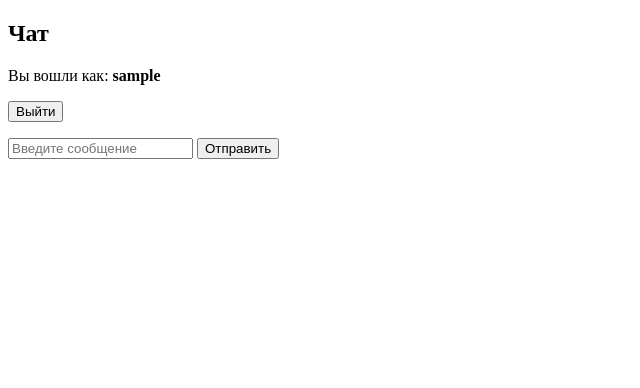
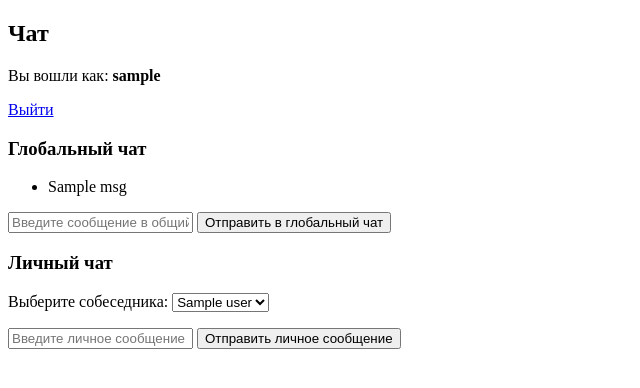
Before and after one commit to Antongo22/SimpleWebsocketChat, a Flask app: template templates/chat.html in a window 1280 px wide. Shown: the top 388 px of the page, without its empty margins (0-640 px from the left). Run offline with Flask 3, Linux system fonts and the light colour scheme; the template is opened without the code that fills it: most values are stand-ins (such as "Sample title", 1, 10 or a date in 2020); some libraries are stand-ins or nearby versions.

Commit message:
глобальный и личные чаты

```diff
--- a/app.py
+++ b/app.py
@@ -1,67 +1,113 @@
 from flask import Flask, render_template, request, redirect, url_for, session
-from flask_socketio import SocketIO, send
-from flask_login import LoginManager, UserMixin, login_user, login_required, logout_user, current_user
+from flask_socketio import SocketIO, send, emit
+from functools import wraps
 
 app = Flask(__name__)
-app.secret_key = "supersecretkey"
+app.config["SECRET_KEY"] = "supersecretkey"
+socketio = SocketIO(app)
 
-# Настройки SocketIO
-socketio = SocketIO(app, cors_allowed_origins="*")
-
-# Настройки Flask-Login
-login_manager = LoginManager()
-login_manager.init_app(app)
-
-# Список пользователей (логин: пароль)
-USERS = {
+# Демо-база пользователей (логины и пароли)
+users = {
     "user1": "password1",
-    "user2": "password2"
+    "user2": "password2",
+    "user3": "password3"
 }
 
-# Класс пользователя
-class User(UserMixin):
-    def __init__(self, username):
-        self.id = username
+# Хранение сообщений в памяти (глобальный и личные чаты)
+global_messages = []  # Глобальный чат
+private_messages = {}  # Личные сообщения {("user1", "user2"): ["msg1", "msg2"]}
 
-@login_manager.user_loader
-def load_user(username):
-    if username in USERS:
-        return User(username)
-    return None
+# Хранение WebSocket-сессий пользователей
+user_sessions = {}
 
-# Главная страница (авторизация)
-@app.route("/", methods=["GET", "POST"])
+# Декоратор авторизации
+def login_required(f):
+    @wraps(f)
+    def decorated_function(*args, **kwargs):
+        if "username" not in session:
+            return redirect(url_for("login"))
+        return f(*args, **kwargs)
+    return decorated_function
+
+# Главная страница
+@app.route("/")
+def index():
+    return redirect(url_for("login"))
+
+# Логин
+@app.route("/login", methods=["GET", "POST"])
 def login():
     if request.method == "POST":
         username = request.form["username"]
         password = request.form["password"]
 
-        if username in USERS and USERS[username] == password:
-            user = User(username)
-            login_user(user)
+        if username in users and users[username] == password:
+            session["username"] = username
             return redirect(url_for("chat"))
 
     return render_template("login.html")
 
-# Чат (доступен только авторизованным пользователям)
+# Выход
+@app.route("/logout")
+@login_required
+def logout():
+    session.pop("username", None)
+    return redirect(url_for("login"))
+
+# Страница чата
 @app.route("/chat")
 @login_required
 def chat():
-    return render_template("chat.html", username=current_user.id)
+    return render_template(
+        "chat.html",
+        username=session["username"],
+        users=users.keys(),
+        global_messages=global_messages
+    )
 
-# Выход из системы
-@app.route("/logout")
-@login_required
-def logout():
-    logout_user()
-    return redirect(url_for("login"))
+# WebSocket: подключение
+@socketio.on("connect")
+def handle_connect():
+    username = session.get("username")
+    if username:
+        user_sessions[username] = request.sid
+        print(f"{username} подключился. SID: {request.sid}")
 
-# Обработчик сообщений по WebSocket
+# WebSocket: обработка сообщений
 @socketio.on("message")
 @login_required
-def handle_message(msg):
-    full_msg = f"{current_user.id}: {msg}"
-    send(full_msg, broadcast=True)
+def handle_message(data):
+    sender = session["username"]
+    msg_type = data["type"]  # "global" или "private"
+    message = data["message"]
+
+    if msg_type == "global":
+        full_msg = f"{sender}: {message}"
+        global_messages.append(full_msg)
+        send(full_msg, broadcast=True)  # Всем отправляем
+
+    elif msg_type == "private":
+        recipient = data["recipient"]
+        if recipient in user_sessions:
+            full_msg = f"(ЛС от {sender}): {message}"
+
+            # Сохраняем личные сообщения
+            chat_key = tuple(sorted([sender, recipient]))
+            if chat_key not in private_messages:
+                private_messages[chat_key] = []
+            private_messages[chat_key].append(full_msg)
+
+            # Отправляем только получателю
+            emit("private_message", full_msg, to=user_sessions[recipient])
+            emit("private_message", full_msg, to=request.sid)  # Чтобы отправитель видел тоже
+
+# WebSocket: отключение
+@socketio.on("disconnect")
+def handle_disconnect():
+    username = session.get("username")
+    if username and username in user_sessions:
+        print(f"{username} отключился.")
+        del user_sessions[username]
 
 if __name__ == "__main__":
     socketio.run(app, debug=True)
--- a/templates/chat.html
+++ b/templates/chat.html
@@ -2,38 +2,75 @@
 <html lang="ru">
 <head>
     <meta charset="UTF-8">
+    <meta name="viewport" content="width=device-width, initial-scale=1.0">
     <title>Чат</title>
-    <script src="https://cdnjs.cloudflare.com/ajax/libs/socket.io/4.5.4/socket.io.js"></script>
+    <script src="https://cdnjs.cloudflare.com/ajax/libs/socket.io/4.6.0/socket.io.js"></script>
 </head>
 <body>
     <h2>Чат</h2>
     <p>Вы вошли как: <strong>{{ username }}</strong></p>
-    <button onclick="logout()">Выйти</button>
+    <a href="{{ url_for('logout') }}">Выйти</a>
 
-    <ul id="messages"></ul>
-    <input id="message" type="text" placeholder="Введите сообщение">
-    <button onclick="sendMessage()">Отправить</button>
+    <h3>Глобальный чат</h3>
+    <ul id="global_messages">
+        {% for msg in global_messages %}
+            <li>{{ msg }}</li>
+        {% endfor %}
+    </ul>
+
+    <input id="global_message" type="text" placeholder="Введите сообщение в общий чат">
+    <button onclick="sendGlobalMessage()">Отправить в глобальный чат</button>
+
+    <h3>Личный чат</h3>
+    <label for="recipient">Выберите собеседника:</label>
+    <select id="recipient">
+        {% for user in users %}
+            {% if user != username %}
+                <option value="{{ user }}">{{ user }}</option>
+            {% endif %}
+        {% endfor %}
+    </select>
+
+    <ul id="private_messages"></ul>
+
+    <input id="private_message" type="text" placeholder="Введите личное сообщение">
+    <button onclick="sendPrivateMessage()">Отправить личное сообщение</button>
 
     <script>
-        var socket = io();
+        var socket = io.connect("http://" + document.domain + ":" + location.port);
 
-        socket.on('message', function(msg) {
-            let li = document.createElement("li");
-            li.textContent = msg;
-            document.getElementById("messages").appendChild(li);
-        });
+        function sendGlobalMessage() {
+            let messageInput = document.getElementById("global_message");
+            let message = messageInput.value.trim();
 
-        function sendMessage() {
-            let message = document.getElementById("message").value;
-            if (message.trim() !== "") {
-                socket.send(message);
-                document.getElementById("message").value = "";
+            if (message) {
+                socket.emit("message", { type: "global", message: message });
+                messageInput.value = "";
             }
         }
 
-        function logout() {
-            window.location.href = "/logout";
+        function sendPrivateMessage() {
+            let recipient = document.getElementById("recipient").value;
+            let messageInput = document.getElementById("private_message");
+            let message = messageInput.value.trim();
+
+            if (message) {
+                socket.emit("message", { type: "private", recipient: recipient, message: message });
+                messageInput.value = "";
+            }
         }
+
+        socket.on("message", function(msg) {
+            let li = document.createElement("li");
+            li.textContent = msg;
+            document.getElementById("global_messages").appendChild(li);
+        });
+
+        socket.on("private_message", function(msg) {
+            let li = document.createElement("li");
+            li.textContent = msg;
+            document.getElementById("private_messages").appendChild(li);
+        });
     </script>
 </body>
 </html>
```
Also changed, not shown: templates/login.html (+4 -3 lines).
